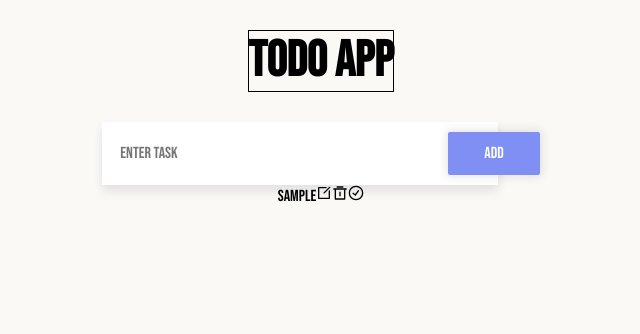
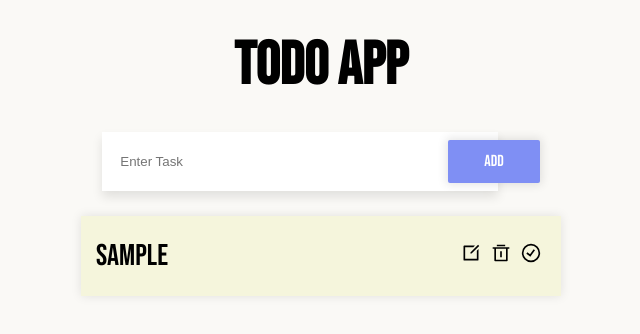
Before and after one commit to ErikYSH/todo-app, a React (Create React App) app: page / in a window 1280 px wide. Both pictures are taken after typing "Sample" into the empty fields and a click on the button "ADD". Shown: the top 334 px of the page, without its empty margins (319-959 px from the left). Built offline with nearby package versions, Linux system fonts and the light colour scheme.

Commit message:
CSS added to taskList

```diff
--- a/src/App.css
+++ b/src/App.css
@@ -13,9 +13,8 @@
 .header {
     z-index: 1;
     text-align: center;
-    font-size: 50px;
+    font-size: 60px;
     margin: 30px 0;
-    border: 1px solid black;
 }
 
 
--- a/src/App.tsx
+++ b/src/App.tsx
@@ -17,7 +17,7 @@ const App: React.FC = () => {
     }
   };
 
-  console.log(taskList);
+
   return (
     <div className="App">
       <h1 className="header">Todo App</h1>
--- a/src/component/InputForm/index.css
+++ b/src/component/InputForm/index.css
@@ -39,7 +39,7 @@
   width: 360px;
   background: #fff;
   color: #a3a3a3;
-  font: inherit;
+  /* font: inherit; */
   box-shadow: 0 6px 10px 0 rgba(0, 0, 0, 0.1);
   border: 0;
   outline: 0;
--- /dev/null
+++ b/src/component/ShowList/index.css
@@ -0,0 +1,7 @@
+.showList {
+    /* border: 1px solid black;  */
+    margin: 15px 0;
+    display: flex;
+    flex-direction: column;
+    justify-content: center;
+}
--- a/src/component/ShowList/index.tsx
+++ b/src/component/ShowList/index.tsx
@@ -1,6 +1,7 @@
 import React from 'react'
 import {Task} from '../Task'
 import SingleTask from "../SingleTask"
+import "./index.css"
 
 interface Props {
     taskList: Task[];
--- /dev/null
+++ b/src/component/SingleTask/index.css
@@ -0,0 +1,27 @@
+.singleTask {
+    /* border: 1px solid red; */
+    background-color: beige;
+    width: 450px;
+    height: 50px;
+    display: flex;
+    align-items: center;
+    margin: 10px ;
+    padding: 15px;
+    box-shadow: 0 0 10px rgba(0, 0, 0, 0.1);
+
+}
+
+.singleTask:hover{
+    background: #8d9af5;
+    box-shadow: inset 0 0 10px 2px rgba(0, 0, 0, 0.2);
+}
+
+.singleTaskText {
+    flex: 1;
+    font-size: 30px;
+}
+
+.icons{
+    font-size: 20px;
+    margin: auto 5px;
+}
--- a/src/component/SingleTask/index.tsx
+++ b/src/component/SingleTask/index.tsx
@@ -2,6 +2,7 @@ import React, { useState, useRef, useEffect } from "react";
 import { Task } from "../Task";
 import { RiEditBoxLine, RiDeleteBin4Line } from "react-icons/ri";
 import { GrStatusGood, GrTask } from "react-icons/gr";
+import "./index.css"
 
 interface Props {
   task: Task;
@@ -42,10 +43,11 @@ const SingleTask = ({ task, taskList, setTaskList }: Props) => {
 
   return (
     <div>
-      <form className="singleTodo" onSubmit={(e) => handleEdit(e, task.id)}>
+      <form className="singleTask" onSubmit={(e) => handleEdit(e, task.id)}>
 
         {edit ? (
           <input
+          className="editInput"
             ref = {inputEL}
             value={editTask}
             onChange = {(e) => setEditTask(e.target.value)}
```
